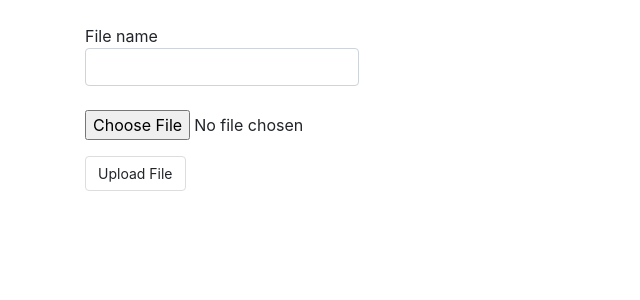
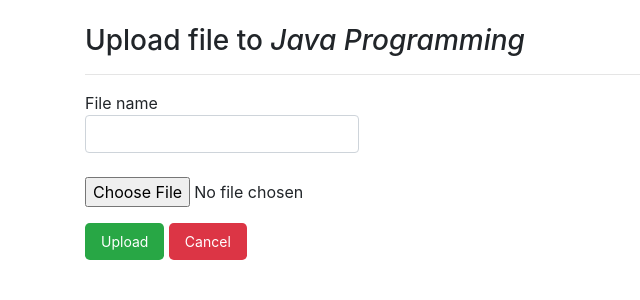
Before and after one commit to urankajtazaj/SEMS, a Django app: page /program/course/1/upload/ in a window 1280 px wide. Shown: the part 54-354 px from the top of the page, without its empty margins (0-640 px from the left). Run offline with Django 3.2, Linux system fonts and the light colour scheme; data comes from the database, SQL or seed files in the repository; some libraries are stand-ins or nearby versions.

Commit message:
Cancel button

```diff
--- a/sems/templates/upload_file_form.html
+++ b/sems/templates/upload_file_form.html
@@ -5,6 +5,7 @@
 <form method="post" enctype="multipart/form-data" >
     {% csrf_token %}
     <!--{{ form.as_p }}-->
+    <h3>Upload file to <i>{{ course }}</i></h3><hr/>
     <div class="form-group">
         <label>
             File name<br/>
@@ -19,6 +20,7 @@
             <option value="{{ course.pk }}" selected>{{ course }}</option>
         </select>
     </div>
-    <button type="submit" class="btn btn-primary">Upload file</button>
+    <button type="submit" class="btn btn-success btn-lg">Upload</button>
+    <a class="btn btn-danger btn-lg" href="{% url 'course_detail' pk=course.pk %}">Cancel</a>
 </form>
 {% endblock %}
```
